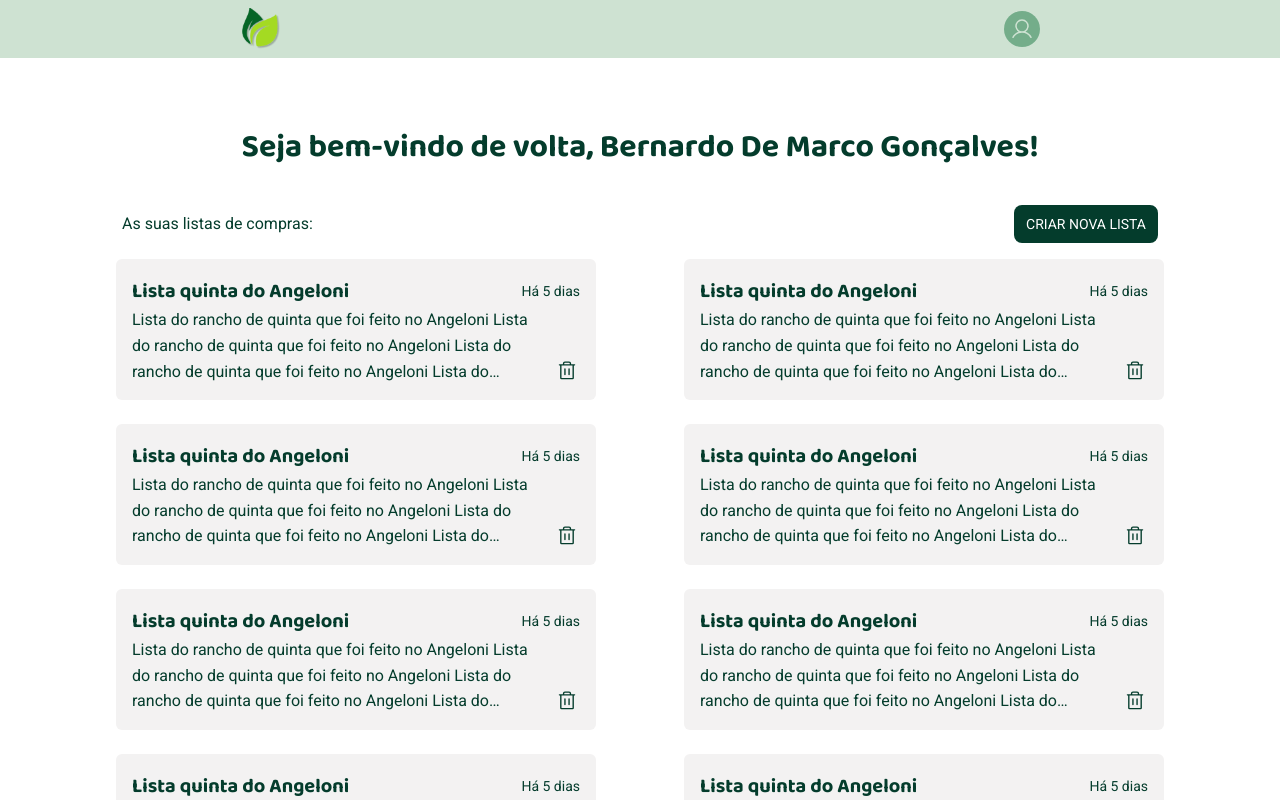
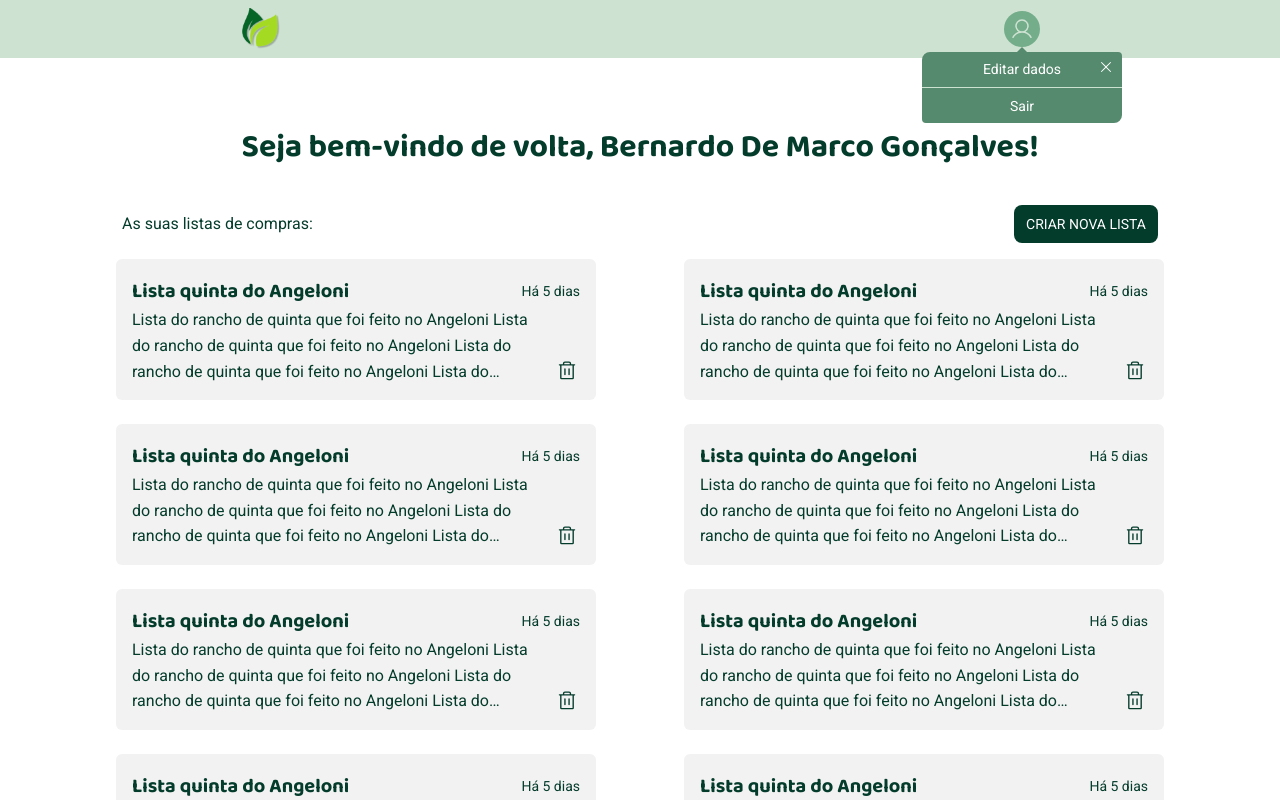
Before and after one commit to JoseMVasconcelos/GrocerEaseProject, a React (Vite) app in the folder client/: page /shopping-lists in a window 1280 px wide. Both pictures are taken after a click on the button 1022 px from the left and 29 px from the top of the page. Shown: the top 800 px of the page. Built offline with nearby package versions, Linux system fonts and the light colour scheme.

Commit message:
finished popover

```diff
--- a/client/package.json
+++ b/client/package.json
@@ -12,6 +12,7 @@
     "@phosphor-icons/react": "^2.0.9",
     "@radix-ui/react-checkbox": "^1.0.4",
     "@radix-ui/react-dialog": "^1.0.4",
+    "@radix-ui/react-popover": "^1.0.6",
     "react": "^18.2.0",
     "react-dom": "^18.2.0",
     "react-router-dom": "^6.11.2"
--- a/client/src/components/EditUserDataModal/index.tsx
+++ /dev/null
@@ -1,24 +0,0 @@
-import * as Dialog from '@radix-ui/react-dialog'
-import styles from './EditUserDataModal.module.css'
-import { User } from '@phosphor-icons/react'
-
-export function EditUserDataModal() {
-  return (
-    <Dialog.Root>
-      <Dialog.Trigger asChild>
-        <button className={styles.triggerButton}>
-          <User size={24} />
-        </button>
-      </Dialog.Trigger>
-      <Dialog.Portal>
-        <Dialog.Overlay>
-          <Dialog.Content>
-            <Dialog.Title></Dialog.Title>
-            <Dialog.Close></Dialog.Close>
-            <Dialog.Description></Dialog.Description>
-          </Dialog.Content>
-        </Dialog.Overlay>
-      </Dialog.Portal>
-    </Dialog.Root>
-  )
-}
--- a/client/src/components/Header/index.tsx
+++ b/client/src/components/Header/index.tsx
@@ -1,6 +1,6 @@
 import styles from './Header.module.css'
 import logo from './../../assets/logo.png'
-import { EditUserDataModal } from '../EditUserDataModal'
+import { UserPopover } from '../UserPopover'
 
 export function Header() {
   return (
@@ -8,7 +8,7 @@ export function Header() {
       <div className={styles.logo}>
         <img src={logo} alt="" />
       </div>
-      <EditUserDataModal />
+      <UserPopover />
     </header>
   )
 }
--- /dev/null
+++ b/client/src/components/UserPopover/UserPopover.module.css
@@ -0,0 +1,75 @@
+.triggerButton {
+  display: flex;
+  justify-content: center;
+  align-items: center;
+
+  cursor: pointer;
+  width: 2.25rem;
+  height: 2.25rem;
+  border: none;
+  border-radius: 50%;
+  background-color: var(--green-200);
+  transition: background-color 0.125s ease-in-out;
+}
+
+.triggerButton:hover {
+  background-color: var(--green-400);
+}
+
+.triggerButton > svg {
+  color: var(--green-100);
+}
+
+.popoverContent {
+  position: relative;
+
+  width: 12.5rem;
+  border-radius: 8px 4px;
+  background-color: var(--green-300);
+  display: flex;
+  flex-direction: column;
+  align-items: center;
+}
+
+.popoverButton {
+  font-size: 0.875rem;
+  color: var(--white);
+  padding: 0.4rem 0;
+  width: 100%;
+  cursor: pointer;
+  border: none;
+  background: none;
+  transition: color 0.125s ease-in-out;
+}
+
+.popoverButton:nth-of-type(1) {
+  border-bottom: 1px solid var(--green-100);
+}
+
+.popoverButton:nth-of-type(1):hover {
+  color: var(--green-100);
+}
+
+.popoverButton:nth-of-type(2):hover {
+  color: var(--warning);
+}
+
+.closeButton {
+  position: absolute;
+  top: 0.3rem;
+  right: 0.5rem;
+
+  background: none;
+  border: none;
+  cursor: pointer;
+  color: var(--white);
+  transition: color 0.125s ease-in-out;
+}
+
+.closeButton:hover {
+  color: var(--warning);
+}
+
+.popoverArrow {
+  fill: var(--green-300);
+}
--- /dev/null
+++ b/client/src/components/UserPopover/index.tsx
@@ -0,0 +1,25 @@
+import * as Popover from '@radix-ui/react-popover'
+import styles from './UserPopover.module.css'
+import { User, X } from '@phosphor-icons/react'
+
+export function UserPopover() {
+  return (
+    <Popover.Root>
+      <Popover.Trigger asChild>
+        <button className={styles.triggerButton}>
+          <User size={24} />
+        </button>
+      </Popover.Trigger>
+      <Popover.Portal>
+        <Popover.Content className={styles.popoverContent}>
+          <button className={styles.popoverButton}>Editar dados</button>
+          <button className={styles.popoverButton}>Sair</button>
+          <Popover.Close className={styles.closeButton}>
+            <X size={16} />
+          </Popover.Close>
+          <Popover.Arrow className={styles.popoverArrow} />
+        </Popover.Content>
+      </Popover.Portal>
+    </Popover.Root>
+  )
+}
```
Also changed, not shown: client/src/components/LogoutModal/LogoutModal.module.css (added), client/src/components/LogoutModal/index.tsx (added), 1 other file (tests, documents, lock files or other folders).
